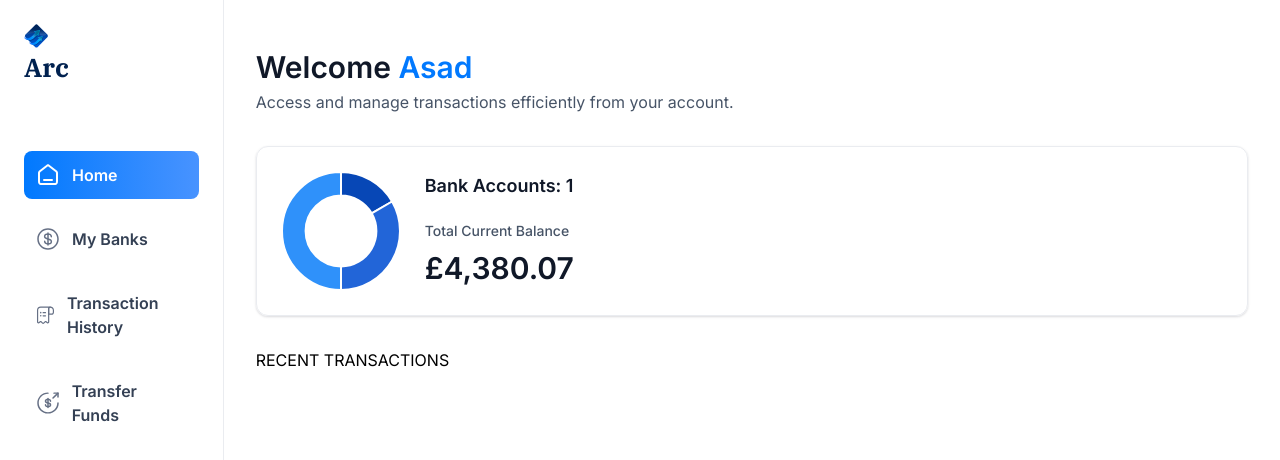
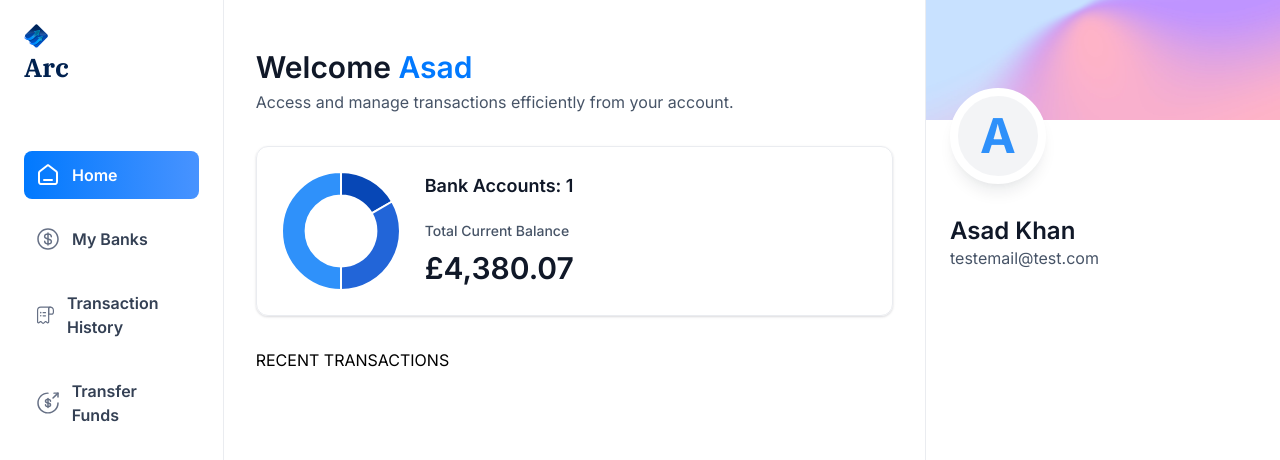
Before and after one commit to AsadK47/ak_banking, a Next.js app: page / in a window 1280 px wide. Shown: the top 460 px of the page. Built offline with nearby package versions, Linux system fonts and the light colour scheme.

Commit message:
Started implementing RightSidebar

```diff
--- a/app/(root)/page.tsx
+++ b/app/(root)/page.tsx
@@ -1,8 +1,9 @@
 import HeaderBox from "@/components/HeaderBox";
+import RightSidebar from "@/components/RightSidebar";
 import TotalBalanceBox from "@/components/TotalBalanceBox";
 
 const Home = () => {
-  const loggedIn = { firstName: "Asad" };
+  const loggedIn = { firstName: "Asad", lastName: "Khan", email: 'testemail@test.com' };
 
   return (
     <section className="home">
@@ -24,6 +25,12 @@ const Home = () => {
 
         RECENT TRANSACTIONS
       </div>
+
+      <RightSidebar
+        user={loggedIn}
+        transactions={[]}
+        banks={[]}
+      />
     </section>
   );
 };
--- /dev/null
+++ b/components/RightSidebar.tsx
@@ -0,0 +1,29 @@
+import React from 'react'
+
+const RightSidebar = ({ user, transactions, banks }: RightSidebarProps) => {
+  return (
+    <aside className="right-sidebar">
+      <section className='flex flex-col pb-8'>
+        <div className='profile-banner'/>
+        <div className='profile'>
+          <div className='profile-img'>
+            <span className='text-5xl font-bold text-blue-500'>{user.firstName[0]}</span>
+
+          </div>
+
+          <div className='profile-details'>
+            <h1 className='profile-name'>
+              {user.firstName} {user.lastName}
+            </h1>
+            <p className='profile-email'>
+              {user.email}
+            </p>
+          </div>
+
+        </div>
+      </section>
+    </aside>
+  )
+}
+
+export default RightSidebar
```
